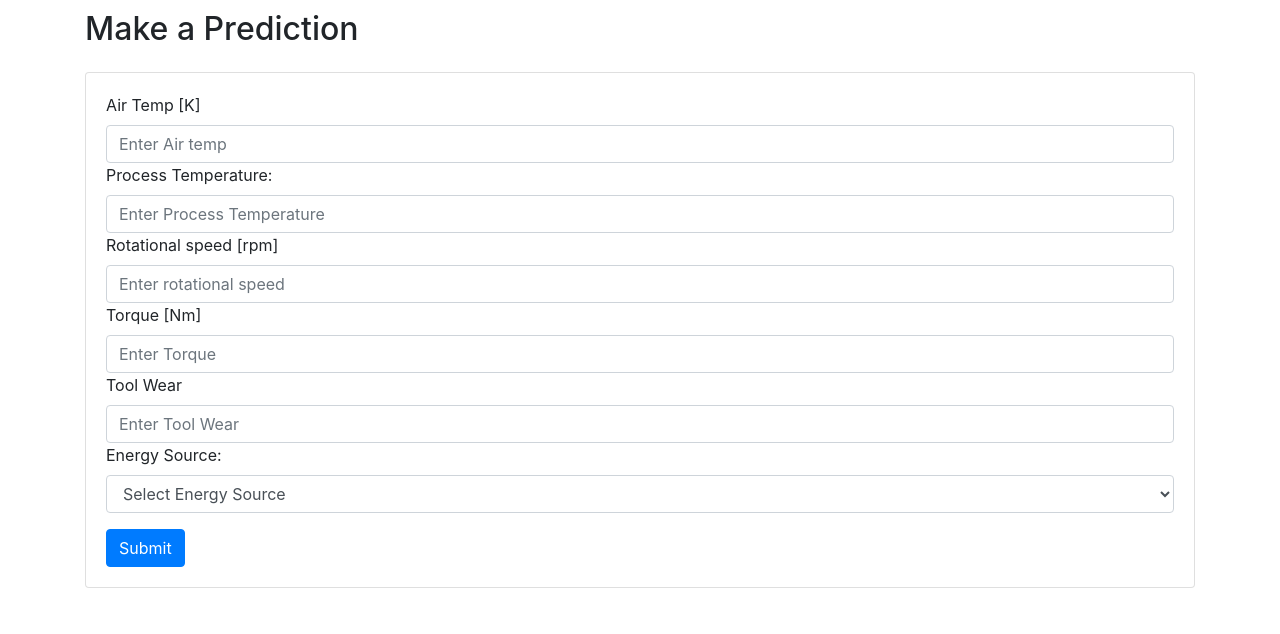
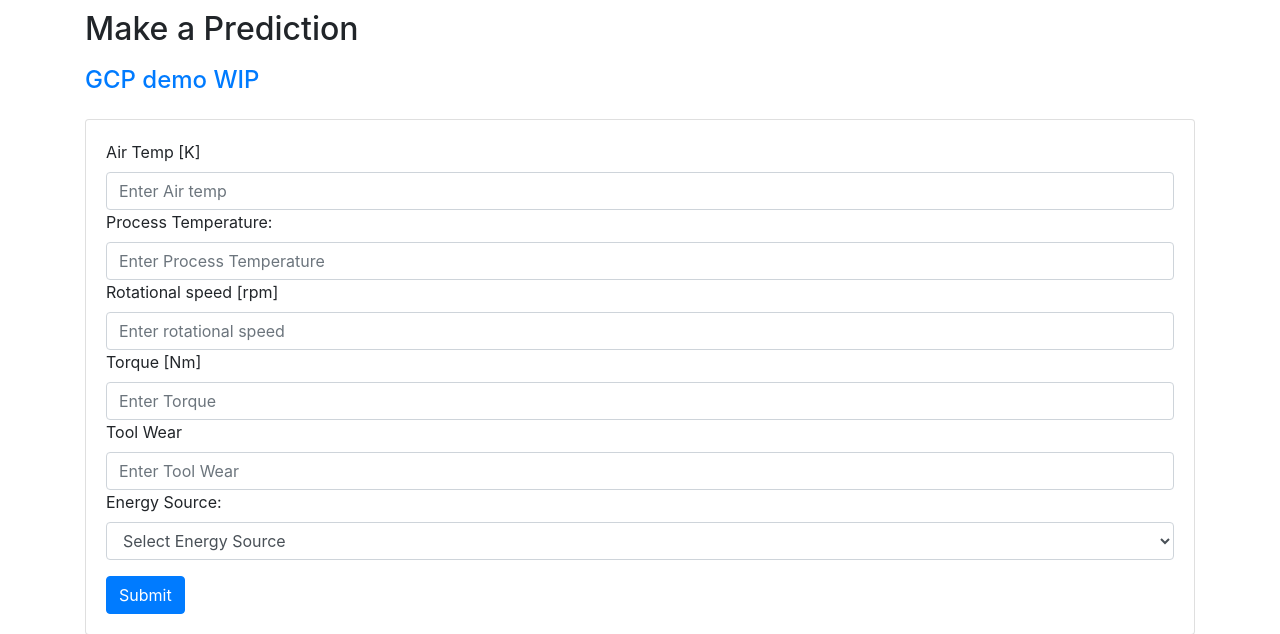
Before and after one commit to bitwiserob/Mechenance, a Flask app: page / in a window 1280 px wide. Shown: the part 71-705 px from the top of the page. Run offline with Flask 3, Linux system fonts and the light colour scheme; parts of the project's set-up code (start-up, migrations or seed data) failed here and were passed over; some libraries are stand-ins or nearby versions.

Commit message:
more final touches

```diff
--- a/templates/index.html
+++ b/templates/index.html
@@ -53,6 +53,9 @@
 
     <div class="container">
       <h2 style="padding-top:10px">Make a Prediction</h2>
+      <h4 style="padding-top:10px"><a href="http://34.125.178.211:5000/automode
+        ">GCP demo WIP</a></h4>
+
       <div class="card my-4">
         <div class="card-body">
           <form action="/predict" method="POST" enctype="multipart/form-data">
--- a/templates/predict.html
+++ b/templates/predict.html
@@ -51,6 +51,7 @@
   <body>
     <div class="container">
       <h1 class="display-4">Predictive Maintenance</h1>
+
       <hr class="my-4" />
       {% if form_data %}
       <div class="jumbotron">
```
